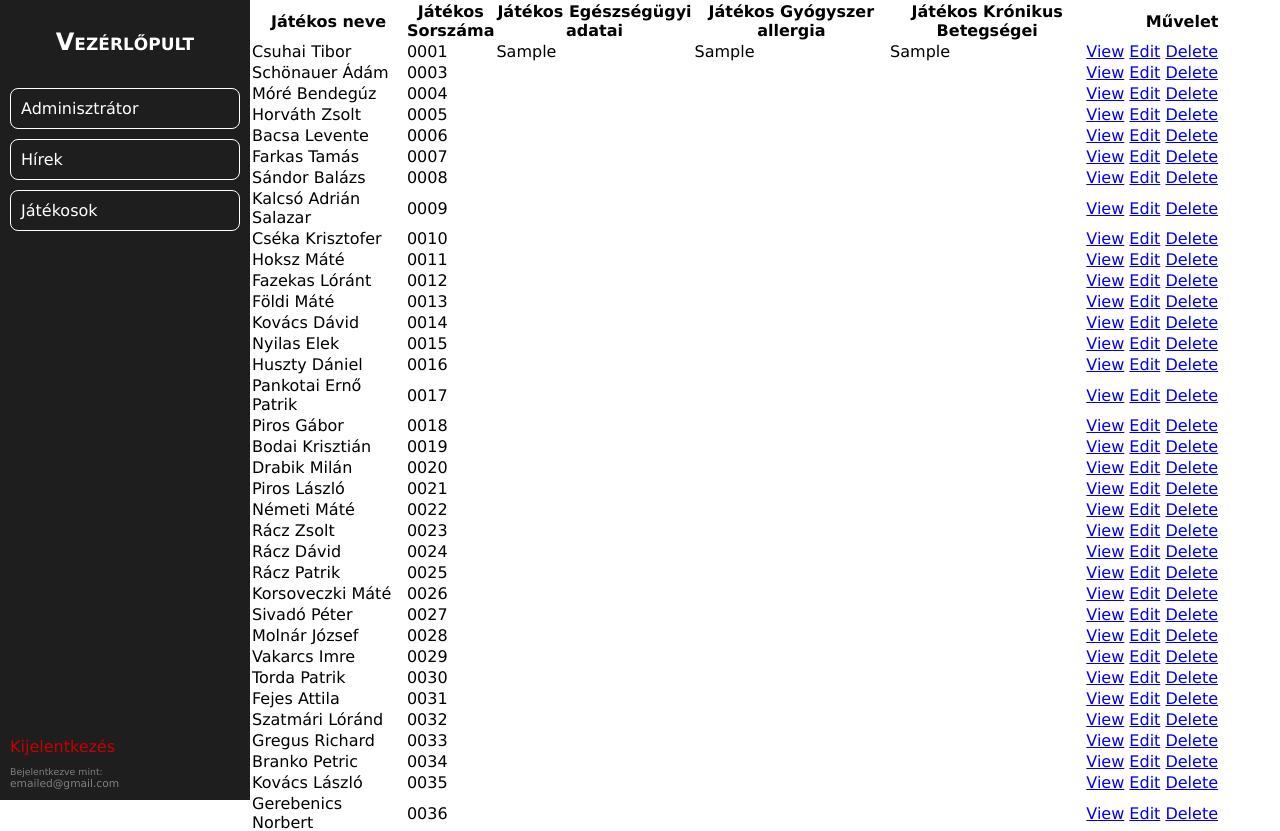
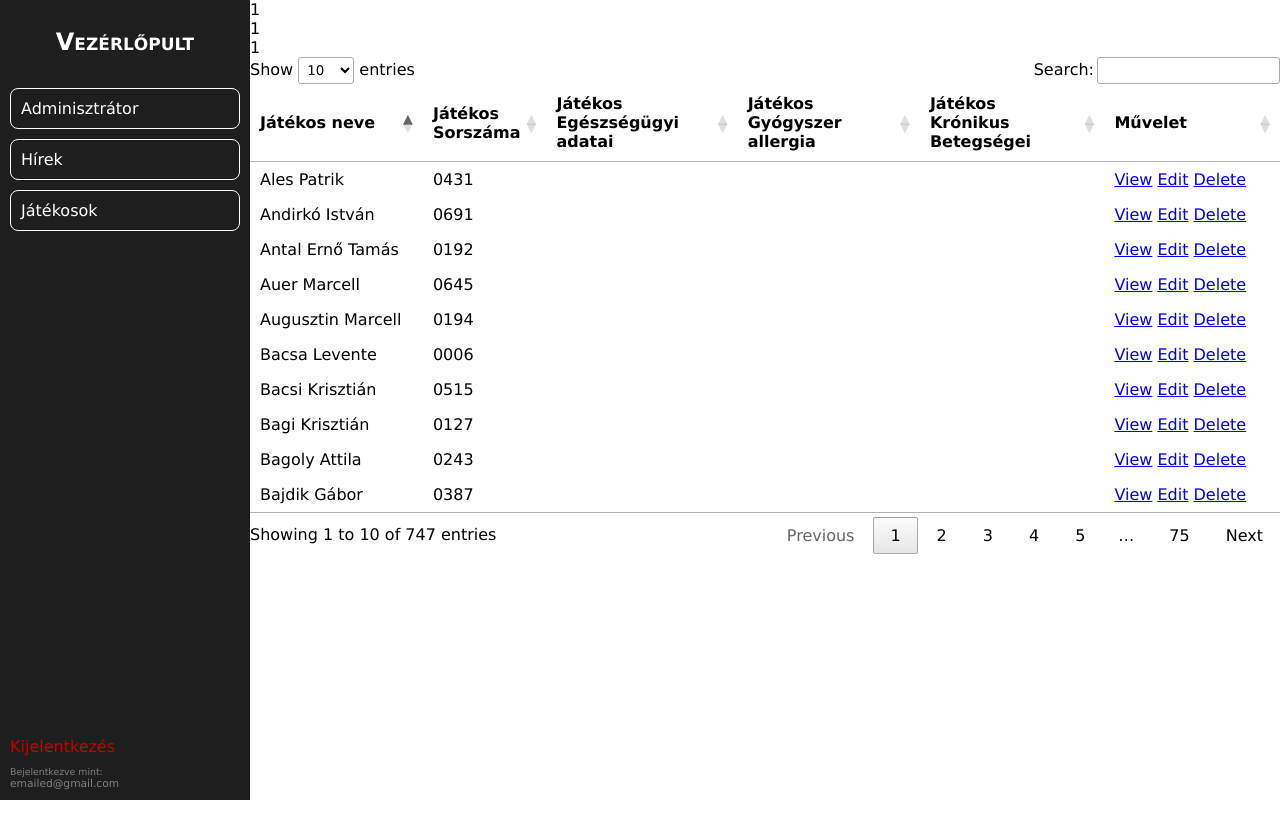
Before and after one commit to READYonHub/socca-hungary-teszt, a PHP site: page /players/players_health.php in a window 1280 px wide. Shown: the top 831 px of the page. After the commit the page ends 800 px from the top, so only its background shows below. Run offline with PHP 8.4, Linux system fonts and the light colour scheme; a user stored in the database is signed in; data comes from the database, SQL or seed files in the repository; tables that the repository leaves empty hold one stand-in row (values such as "Sample post"); some libraries are stand-ins or nearby versions.

Commit message:
#2: mindenhol kész a szűrés és keresés, kivétel ez alól az admin oldal (fölöslegesnek tartom) STILUSOZÁS KELL CSAK

```diff
--- a/admin/players/players_health.php
+++ b/admin/players/players_health.php
@@ -7,8 +7,49 @@ if (!isset($_SESSION['login'])) {
     include("../headers/header.php");
     ?>
 <div class="posts-list w-100 p-5">
+    <?php
+    if (isset($_SESSION["create"])) {
+    ?>
+        <div class="message">
+            <?php
+            echo $_SESSION["create"];
+            ?>
+        </div>
+    <?php
+        unset($_SESSION["create"]);
+    }
+    ?>
+    <?php
+    if (isset($_SESSION["update"])) {
+    ?>
+        <div class="message">
+            <?php
+            echo $_SESSION["update"];
+            ?>
+        </div>
+    <?php
+        unset($_SESSION["update"]);
+    }
+    ?>
+    <?php
+    if (isset($_SESSION["delete"])) {
+    ?>
+        <div class="message">
+            <?php
+            echo $_SESSION["delete"];
+            ?>
+        </div>
+    <?php
+        unset($_SESSION["delete"]);
+    }
+    ?>
+    <!-- JQUERY -->
+    <link rel="stylesheet" type="text/css" href="https://cdn.datatables.net/1.10.25/css/jquery.dataTables.min.css">
+    <script src="https://code.jquery.com/jquery-3.6.0.min.js"></script>
+    <script src="https://cdn.datatables.net/1.10.25/js/jquery.dataTables.min.js"></script>
 
-    <table class="table table-bordered">
+    <!--Táblázat-->
+    <table class="table table-bordered" id="players-table-data">
         <thead>
             <tr>
                 <!--<th style="width:15%;">létrehozás dátuma</th>-->
@@ -52,6 +93,13 @@ if (!isset($_SESSION['login'])) {
         </tbody>
     </table>
 
+    <!--JQUERY-->
+    <script>
+        $(document).ready(function() {
+            $('#players-table-data').DataTable(); // A megfelelő azonosítót használjuk a DataTables inicializálásakor
+        });
+    </script>
+
 </div>
 <?php
 //include("../headers/visibility.php");
```
Also changed, not shown: admin/players/ezt_szerintem_folosleges_players_health_existing.php (renamed from admin/players/players_health_existing.php).
